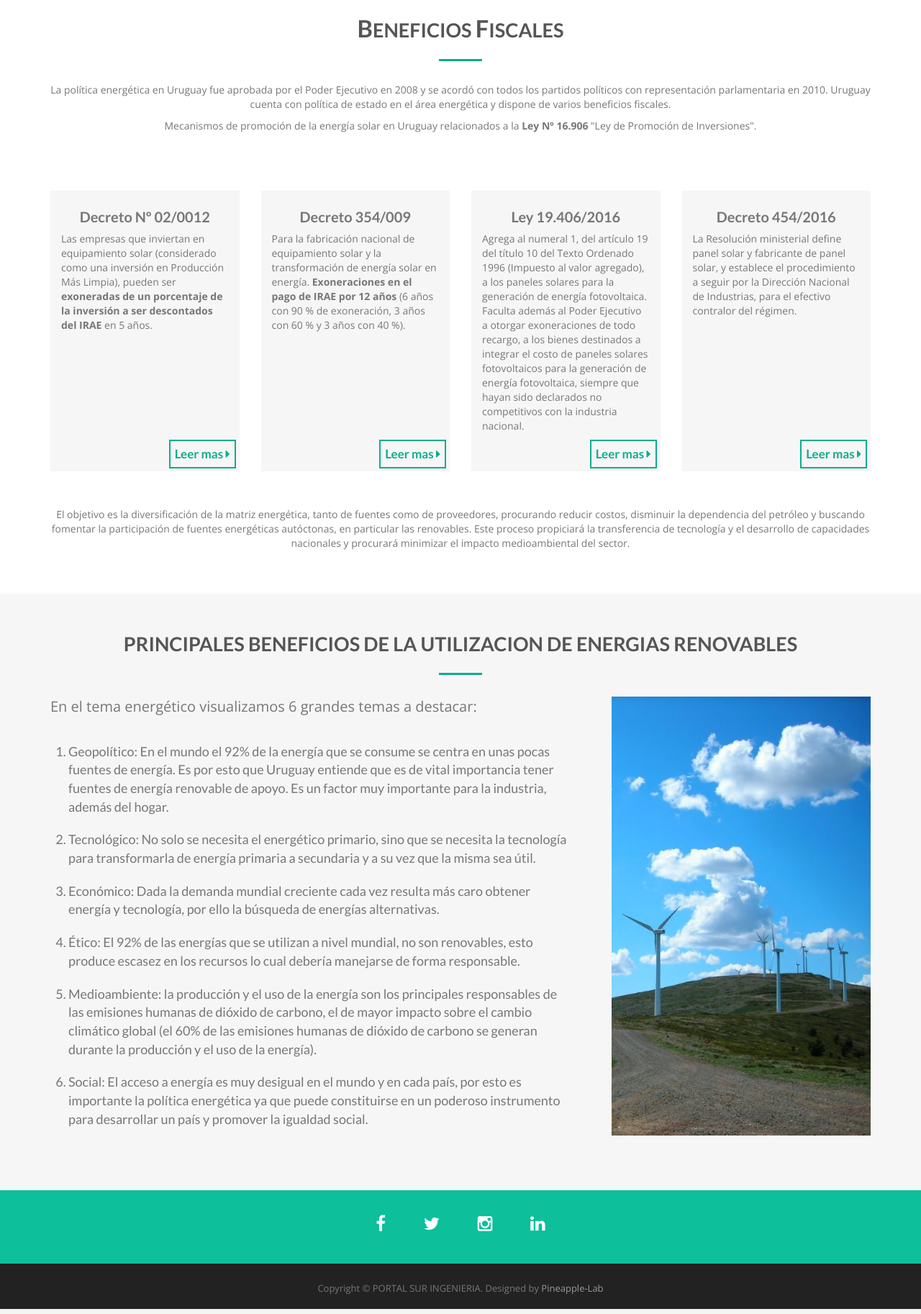
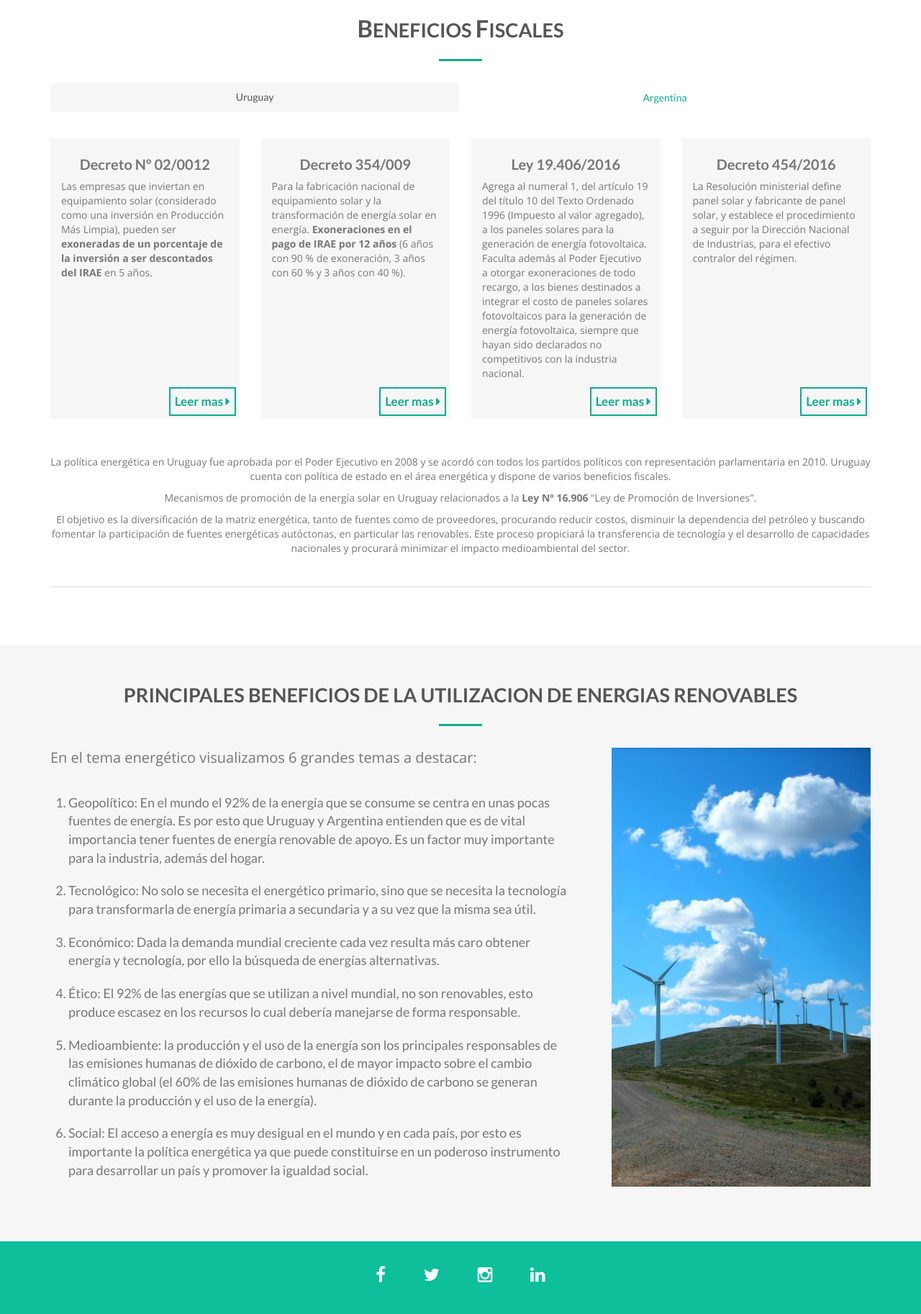
Before and after one commit to alecellis1985/Portal-Sur-Ingenieria, a PHP site: page /beneficios-fiscales.html in a window 1280 px wide. Shown: the part 91-1917 px from the top of the page at 72% size. Run offline with PHP 8.4, Linux system fonts and the light colour scheme; some libraries are stand-ins or nearby versions.

Commit message:
New Update

```diff
--- a/beneficios-fiscales.html
+++ b/beneficios-fiscales.html
@@ -72,42 +72,65 @@
                 <h2><span>B</span>eneficios <span>F</span>iscales</h2>
                 <hr>
                 <div class="clearfix"></div>
-                <p>La política energética en Uruguay fue aprobada por el Poder Ejecutivo en 2008 y se acordó con todos los partidos políticos con representación parlamentaria en 2010. Uruguay cuenta con política de estado en el área energética y dispone de varios beneficios fiscales.</p>
-                <p>Mecanismos de promoción de la energía solar en Uruguay relacionados a la <b>Ley Nº 16.906</b> "Ley de Promoción de Inversiones".</p>
-            </div>
-            <div class="space"></div>
+                <ul class="nav nav-tabs">
+                    <li class="active"><a data-toggle="tab" href="#uruguay">Uruguay</a></li>
+                    <li><a data-toggle="tab" href="#argentina">Argentina</a></li>
+                    <div class="tab-content">
+                        <div id="uruguay" class="tab-pane fade in active">
                             <div class="row">
                                 <div class="col-md-6 col-lg-3">
-                    <div class="item wow fadeIn" data-wow-delay="1s">
+                                    <div class="item wow fadeIn" data-wow-delay="0s">
                                         <h3>Decreto Nº 02/0012</h3>
                                         <p>Las empresas que inviertan en equipamiento solar (considerado como una inversión en Producción Más Limpia), pueden ser <b>exoneradas de un porcentaje de la inversión a ser descontados del IRAE</b> en 5 años.</p>
-                        <a href="http://www.energiasolar.gub.uy/documentos/marco_legal/Decreto002_012.pdf" title="Leer resolucion">Leer mas <i class="fa fa-caret-right"></i></a>
+                                        <a class="more" href="http://www.energiasolar.gub.uy/documentos/marco_legal/Decreto002_012.pdf" title="Leer resolucion" target="_blank">Leer mas <i class="fa fa-caret-right"></i></a>
                                     </div>
                                 </div>
                                 <div class="col-md-6 col-lg-3">
-                    <div class="item wow fadeIn" data-wow-delay="1.2s">
+                                    <div class="item wow fadeIn" data-wow-delay="0.2s">
                                         <h3>Decreto 354/009</h3>
                                         <p>Para la fabricación nacional de equipamiento solar y la transformación de energía solar en energía. <b>Exoneraciones en el pago de IRAE por 12 años</b> (6 años con 90 % de exoneración, 3 años con 60 % y 3 años con 40 %).</p>
-                        <a href="http://www.energiasolar.gub.uy/documentos/marco_legal/Decreto354-009_Exoneraciones_Fiscales.pdf" title="Leer resolucion">Leer mas <i class="fa fa-caret-right"></i></a>
+                                        <a class="more" href="http://www.energiasolar.gub.uy/documentos/marco_legal/Decreto354-009_Exoneraciones_Fiscales.pdf" title="Leer resolucion" target="_blank">Leer mas <i class="fa fa-caret-right"></i></a>
                                     </div>
                                 </div>
-
                                 <div class="col-md-6 col-lg-3">
-                    <div class="item wow fadeIn" data-wow-delay="1.4s">
+                                    <div class="item wow fadeIn" data-wow-delay="0.4s">
                                         <h3>Ley 19.406/2016</h3>
                                         <p>Agrega al numeral 1, del artículo 19 del título 10 del Texto Ordenado 1996 (Impuesto al valor agregado), a los paneles solares para la generación de energía fotovoltaica. Faculta además al Poder Ejecutivo a otorgar exoneraciones de todo recargo, a los bienes destinados a integrar el costo de paneles solares fotovoltaicos para la generación de energía fotovoltaica, siempre que hayan sido declarados no competitivos con la industria nacional.</p>
-                        <a href="http://www.energiasolar.gub.uy/images/Fotovoltaica/Ley_19.406_2016.pdf" title="Leer resolucion">Leer mas <i class="fa fa-caret-right"></i></a>
+                                        <a class="more" href="http://www.energiasolar.gub.uy/images/Fotovoltaica/Ley_19.406_2016.pdf" title="Leer resolucion" target="_blank">Leer mas <i class="fa fa-caret-right"></i></a>
                                     </div>
                                 </div>
-
                                 <div class="col-md-6 col-lg-3">
-                    <div class="item wow fadeIn" data-wow-delay="1.6s">
+                                    <div class="item wow fadeIn" data-wow-delay="0.6s">
                                         <h3>Decreto 454/2016</h3>
                                         <p>La Resolución ministerial define panel solar y fabricante de panel solar, y establece el procedimiento a seguir por la Dirección Nacional de Industrias, para el efectivo contralor del régimen.</p>
-                        <a href="http://www.energiasolar.gub.uy/images/Fotovoltaica/Decreto%20454-016.pdf" title="Leer resolucion">Leer mas <i class="fa fa-caret-right"></i></a>
+                                        <a class="more" href="http://www.energiasolar.gub.uy/images/Fotovoltaica/Decreto%20454-016.pdf" title="Leer resolucion" target="_blank">Leer mas <i class="fa fa-caret-right"></i></a>
                                     </div>
                                 </div>
+                                <p>La política energética en Uruguay fue aprobada por el Poder Ejecutivo en 2008 y se acordó con todos los partidos políticos con representación parlamentaria en 2010. Uruguay cuenta con política de estado en el área energética y dispone de varios beneficios fiscales.</p>
+                                <p>Mecanismos de promoción de la energía solar en Uruguay relacionados a la <b>Ley Nº 16.906</b> "Ley de Promoción de Inversiones".</p>
+
                                 <p>El objetivo es la diversificación de la matriz energética, tanto de fuentes como de proveedores, procurando reducir costos, disminuir la dependencia del petróleo y buscando fomentar la participación de fuentes energéticas autóctonas, en particular las renovables. Este proceso propiciará la transferencia de tecnología y el desarrollo de capacidades nacionales y procurará minimizar el impacto medioambiental del sector.</p>
+                            </div>
+                        </div>
+                        <div id="argentina" class="tab-pane fade in">
+                            <ul>
+                                <li class="item wow fadeIn" data-wow-delay="0.1s">
+                                    La Administración Federal de Ingresos Públicos (AFIP) implementó el procedimiento de acreditación y/o devolución anticipada del Impuesto al Valor Agregado (IVA), a las empresas que utilicen fuentes renovables para la producción de energía eléctrica.
+                                </li>
+                                <li class="item wow fadeIn" data-wow-delay="0.3s">
+                                    Las empresas incluidas en el Régimen de Fomento para el uso de fuentes renovables de energía podrán, simultáneamente, practicar en el impuesto a las Ganancias la amortización acelerada de los bienes previstos en sus inversiones.
+                                </li>
+                                <li class="item wow fadeIn" data-wow-delay="0.5s">
+                                    La Resolución General 4101 de la AFIP publicada en el Boletín Oficial, precisa que el beneficio alcanza al IVA que hubiera sido facturado a los responsables del gravamen por la compra, fabricación, elaboración o importación definitiva de bienes de capital, nuevos en todos los casos, o la realización de obras de infraestructura, tal como dispuso el decreto 531 del 30 de marzo de 2016. En esos casos el tributo “les será acreditado contra otros impuestos recaudados por esta Administración Federal, o en su defecto les será devuelto en las condiciones que al respecto se establezcan”, dice la normativa.
+                                </li>
+                                <li class="item wow fadeIn" data-wow-delay="0.7s">
+                                    La Resolución de la AFIP, que firma su titular Alberto Abad, recuerda que el Régimen de Fomento instituye un régimen de inversiones para la construcción de obras nuevas con el otorgamiento de beneficios promocionales, entre ellos la devolución anticipada del Impuesto al Valor Agregado
+                                </li>
+                            </ul>
+                                <a class="more" href="http://www.afip.gob.ar/noticias/20170808IvaEnergia.asp" title="Leer resolucion" target="_blank">Leer mas <i class="fa fa-caret-right"></i></a>
+                        </div>
+                    </div>
+                </ul>
             </div>
             </div>
     </section>
@@ -122,7 +145,7 @@
                         <p class="header">En el tema energético visualizamos 6 grandes temas a destacar:</p>
                         <ol>
                             <li>
-                                Geopolítico: En el mundo el 92% de la energía que se consume se centra en unas pocas fuentes de energía. Es por esto que Uruguay entiende que es de vital importancia tener fuentes de energía renovable de apoyo. Es un factor muy importante para la industria, además del hogar.
+                                Geopolítico: En el mundo el 92% de la energía que se consume se centra en unas pocas fuentes de energía. Es por esto que Uruguay y Argentina entienden que es de vital importancia tener fuentes de energía renovable de apoyo. Es un factor muy importante para la industria, además del hogar.
                             </li>
                             <li>
                                 Tecnológico: No solo se necesita el energético primario, sino que se necesita la tecnología para transformarla de energía primaria a secundaria y a su vez que la misma sea útil.
--- a/css/style.css
+++ b/css/style.css
@@ -476,6 +474,31 @@ img.img-circle.team-img {
 #beneficios-fiscales .wholeTeamBtn {
     margin: 19px;
 }
+
+#beneficios-fiscales .nav-tabs > li {
+    width: 50%;
+    margin-bottom: 35px;
+}
+
+    #beneficios-fiscales .nav-tabs > li.active > a, #beneficios-fiscales .nav-tabs > li.active > a:hover, #beneficios-fiscales .nav-tabs > li.active > a:focus {
+        border: none !important;
+        background-color: #f6f6f6;
+    }
+
+#beneficios-fiscales #argentina {
+    padding-top: 77px;
+    height: 700px;
+}
+#beneficios-fiscales #uruguay {
+    height: 700px;
+}
+    #beneficios-fiscales #argentina ul li {
+        list-style: disc;
+        text-align: left;
+        margin: 30px;
+    }
+
+
 
     a.nuestroEquipo {
         padding: 15px;
@@ -650,7 +673,7 @@ section#beneficios-fiscales {
         text-align: left;
     }
 
-    section#beneficios-fiscales div.item a {
+    section#beneficios-fiscales a.more {
         padding: 6px;
         border: 2px solid #0dad8d;
         font-weight: 600;
```
Also changed, not shown: other parts of css/style.css (+45 -4 lines), css/media.css (+33 -5 lines), index.html (+35 -5 lines), servicios.html (+42 -0 lines). Lines whose indentation alone changed are shown as unchanged.
